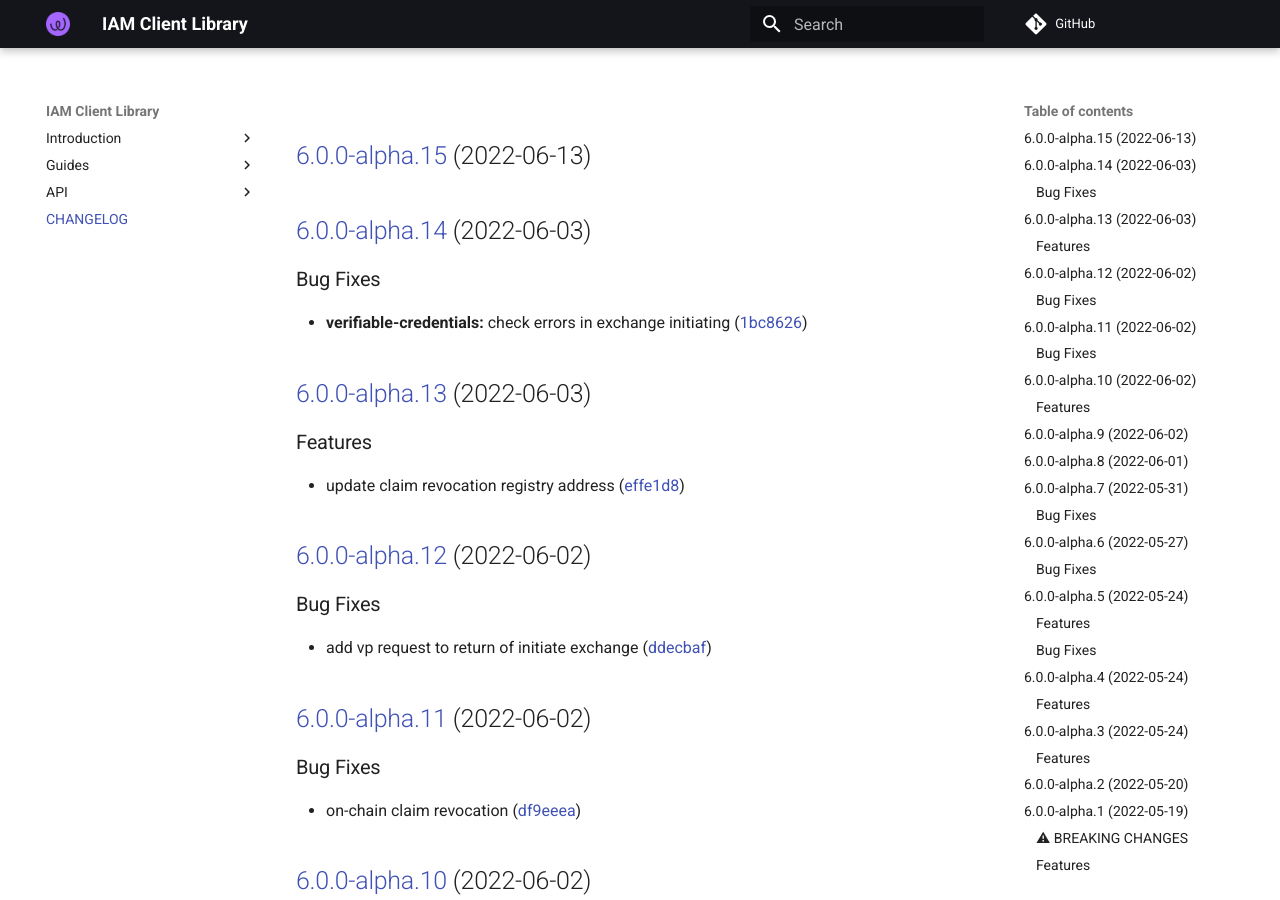
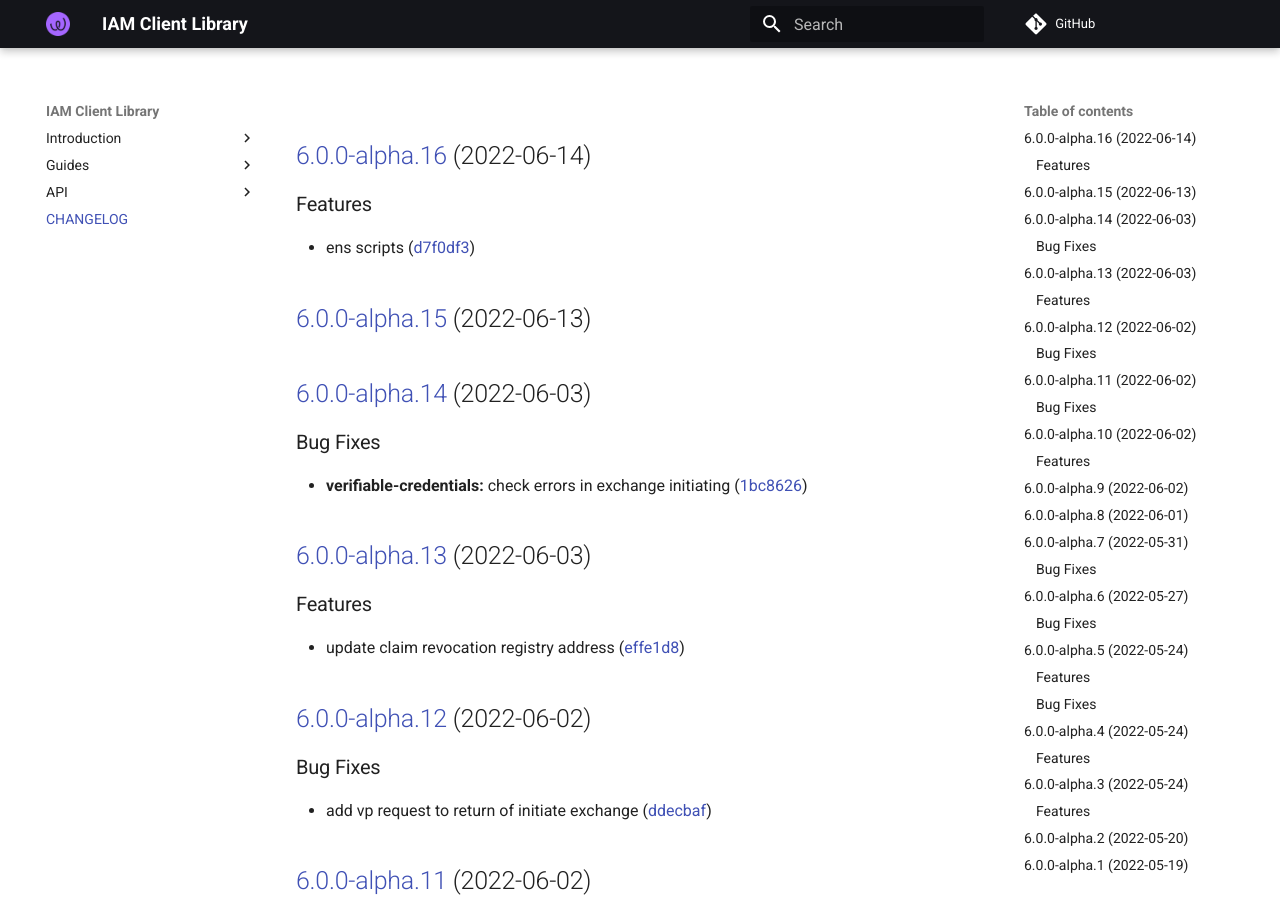
Before and after one commit to energywebfoundation/iam-client-lib, an MkDocs documentation site: the page built from docs/CHANGELOG.md, in a window 1280 px wide and 900 px high. Built offline with MkDocs 1.6.1 and Material for MkDocs 9.7.7, drawn with Linux system fonts in a browser that asks for light colours; comment, search, counter and statistics services are not loaded.

Commit message:
chore(release): 6.0.0-alpha.16 [skip ci]
## [6.0.0-alpha.16](https://github.com/energywebfoundation/iam-client-lib/compare/v6.0.0-alpha.15...v6.0.0-alpha.16) (2022-06-14)

### Features

* ens scripts ([d7f0df3](https://github.com/energywebfoundation/iam-client-lib/commit/d7f0df38c5eb0ff1d7b44159b6a83ec606927790))

```diff
--- a/docs/CHANGELOG.md
+++ b/docs/CHANGELOG.md
@@ -1,3 +1,10 @@
+## [6.0.0-alpha.16](https://github.com/energywebfoundation/iam-client-lib/compare/v6.0.0-alpha.15...v6.0.0-alpha.16) (2022-06-14)
+
+
+### Features
+
+* ens scripts ([d7f0df3](https://github.com/energywebfoundation/iam-client-lib/commit/d7f0df38c5eb0ff1d7b44159b6a83ec606927790))
+
 ## [6.0.0-alpha.15](https://github.com/energywebfoundation/iam-client-lib/compare/v6.0.0-alpha.14...v6.0.0-alpha.15) (2022-06-13)
 
 ## [6.0.0-alpha.14](https://github.com/energywebfoundation/iam-client-lib/compare/v6.0.0-alpha.13...v6.0.0-alpha.14) (2022-06-03)
--- a/package.json
+++ b/package.json
@@ -1,6 +1,6 @@
 {
   "name": "iam-client-lib",
-  "version": "6.0.0-alpha.15",
+  "version": "6.0.0-alpha.16",
   "description": "Library for Decentralized Identity and Access Management",
   "main": "dist/index.js",
   "module": "dist/index.esm.js",
```
